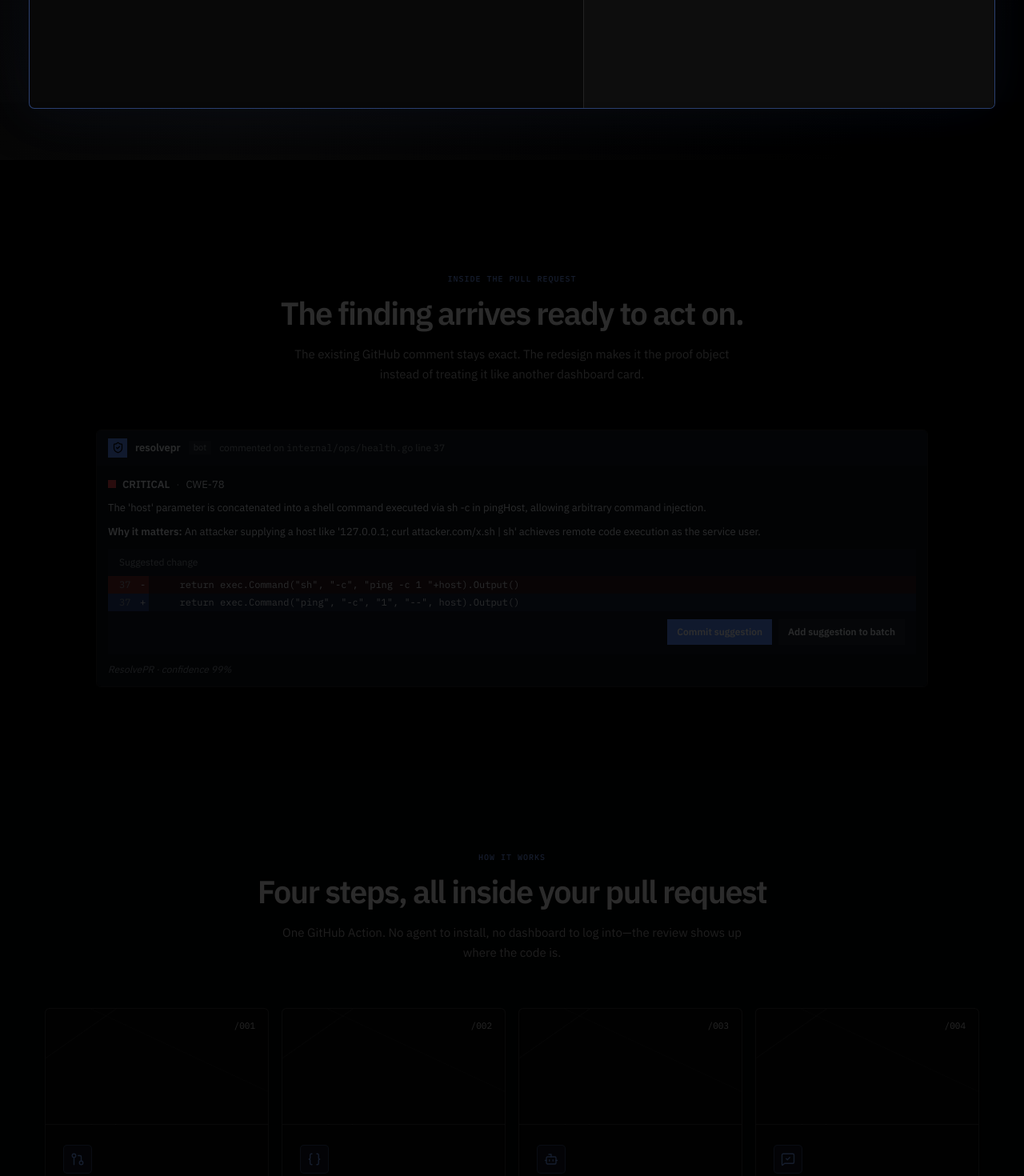
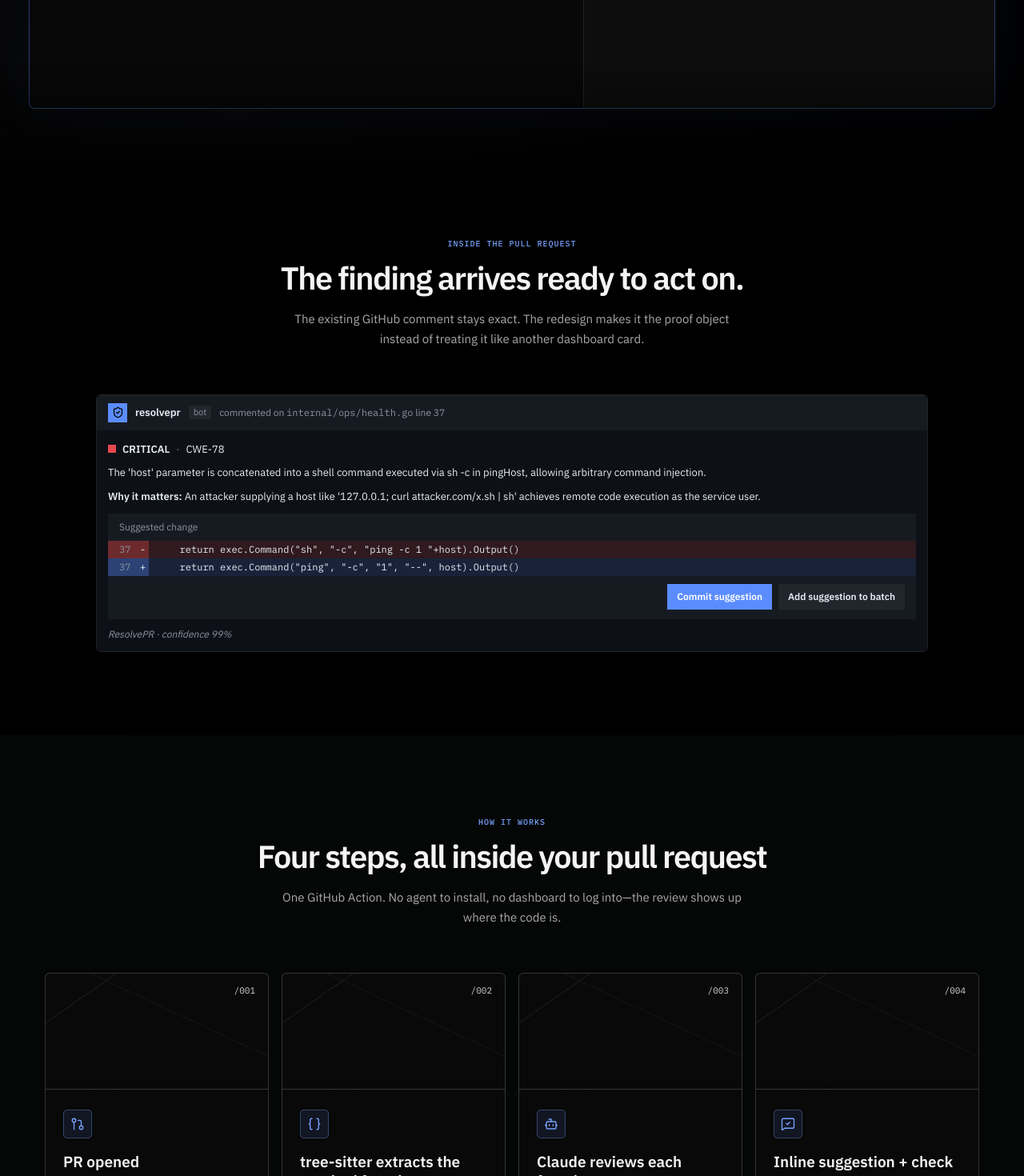
Before and after one commit to ruandee/resolvePR, a Next.js app in the folder resolvepr-dashboard/: page / in a window 1280 px wide. Shown: the part 960-2430 px from the top of the page at 80% size. Built offline with nearby package versions, Linux system fonts and the light colour scheme.

Commit message:
Fix scroll reveals across browsers

```diff
--- a/resolvepr-dashboard/app/globals.css
+++ b/resolvepr-dashboard/app/globals.css
@@ -113,7 +113,7 @@
 }
 @media (prefers-reduced-motion: reduce) {
   .pop-in { animation: none; }
-  .landing-section { animation: none; }
+  .scroll-reveal { opacity: 1; transform: none; animation: none; }
   html { scroll-behavior: auto; }
 }
 
@@ -278,7 +278,8 @@
 .peek-grid { display: grid; grid-template-columns: 1.15fr .85fr; min-height: 444px; }.peek-grid pre { margin: 0; padding: 26px; border-right: 1px solid rgba(255,255,255,.11); color: #9a9a9a; font: 12px/1.8 var(--font-mono); }.peek-grid mark { display: inline-block; margin: 4px -8px; padding: 2px 8px; border-left: 2px solid var(--accent); color: #ededed; background: rgba(91,140,255,.14); }.peek-finding { padding: 30px; background: #0d0d0d; }.peek-finding > span { color: #78a2ff; font: 11px var(--font-mono); }.peek-finding h3 { margin: 16px 0 10px; font-size: 21px; line-height: 1.2; }.peek-finding p { color: #999; font-size: 13px; line-height: 1.55; }
 
 .landing-section { padding: 104px 56px; background: #000; }.section-head { max-width: 720px; margin: 0 auto 56px; text-align: center; }.section-label { margin: 0; color: #78a2ff; font: 500 10px/1 var(--font-mono); letter-spacing: .1em; text-transform: uppercase; }.section-head h2, .install-copy h2 { margin: 16px 0; color: #f4f4f4; font-size: clamp(28px,3.1vw,46px); font-weight: 600; line-height: 1.1; letter-spacing: -.04em; }.section-head > p:last-child, .install-copy > p { max-width: 590px; margin: 0 auto; color: var(--text-secondary); font-size: 15px; line-height: 1.7; }.proof-card { max-width: 1040px; margin: 0 auto; overflow: hidden; border: 1px solid rgba(255,255,255,.14); border-radius: 6px; box-shadow: 0 28px 70px rgba(0,0,0,.38); }
-.landing-section { animation: landing-reveal linear both; animation-timeline: view(); animation-range: entry 8% cover 32%; }
+.scroll-reveal { opacity: 0; transform: translateY(44px); }
+.scroll-reveal.is-visible { animation: landing-reveal .8s cubic-bezier(.22,1,.36,1) both; }
 @keyframes landing-reveal { from { opacity: .18; transform: translateY(44px); } to { opacity: 1; transform: none; } }
 .proof-section { position: relative; z-index: 1; margin-top: -120px; padding-top: 220px; background: linear-gradient(to bottom, transparent 0, #000 180px); }
 .steps-section { background: #050606; }.landing-steps { display: grid; grid-template-columns: repeat(4,minmax(0,1fr)); gap: 16px; max-width: 1500px; margin: 0 auto; padding: 0; list-style: none; }.landing-steps li { display: flex; min-height: 390px; flex-direction: column; overflow: hidden; border: 1px solid rgba(255,255,255,.18); border-radius: 6px; background: #090909; }.step-pattern { position: relative; height: 145px; border-bottom: 1px solid rgba(255,255,255,.18); background-image: linear-gradient(145deg,transparent 18%,rgba(255,255,255,.11) 18.2%,transparent 18.5%),linear-gradient(25deg,transparent 62%,rgba(255,255,255,.07) 62.2%,transparent 62.5%); }.step-pattern span { position: absolute; top: 14px; right: 16px; color: #d5d5d5; font: 11px var(--font-mono); }.step-copy { display: flex; flex: 1; flex-direction: column; padding: 25px 22px 28px; }.step-icon { display: inline-flex; width: fit-content; margin-bottom: 18px; padding: 8px; border: 1px solid rgba(120,162,255,.35); border-radius: 5px; color: #78a2ff; background: rgba(91,140,255,.1); }.step-copy h3 { margin: 0 0 12px; font-size: 19px; font-weight: 600; line-height: 1.25; }.step-copy p { margin: 0; color: var(--text-secondary); font-size: 13px; line-height: 1.65; }.step-copy > span:not(.step-icon) { margin-top: auto; padding-top: 24px; color: #c9c9c9; font-size: 12px; }
--- a/resolvepr-dashboard/app/page.tsx
+++ b/resolvepr-dashboard/app/page.tsx
@@ -3,6 +3,7 @@
 import { CheckRun } from '@/components/check-run'
 import { CopyButton } from '@/components/copy-button'
 import { GithubComment } from '@/components/github-comment'
+import { ScrollReveal } from '@/components/scroll-reveal'
 import { SiteFooter, SiteHeader } from '@/components/site-chrome'
 import { SourceView } from '@/components/source-view'
 import { SeverityBadge } from '@/components/ui/severity-badge'
@@ -56,12 +57,12 @@
           </div>
         </section>
 
-        <section className="landing-section proof-section" id="what-you-get">
+        <ScrollReveal className="landing-section proof-section" id="what-you-get">
           <SectionHead eyebrow="Inside the pull request" title="The finding arrives ready to act on." body="The existing GitHub comment stays exact. The redesign makes it the proof object instead of treating it like another dashboard card." />
           <div className="proof-card"><GithubComment finding={heroFinding} before={beforeLine(heroFinding.file, heroFinding.line)} compact /></div>
-        </section>
+        </ScrollReveal>
 
-        <section className="landing-section steps-section" id="how-it-works">
+        <ScrollReveal className="landing-section steps-section" id="how-it-works">
           <SectionHead eyebrow="How it works" title="Four steps, all inside your pull request" body="One GitHub Action. No agent to install, no dashboard to log into—the review shows up where the code is." />
           <ol className="landing-steps">
             {STEPS.map(({ title, body, label, icon: Icon }, index) => (
@@ -71,25 +72,25 @@
               </li>
             ))}
           </ol>
-        </section>
+        </ScrollReveal>
 
-        <section className="landing-section compare-section" id="why-ast">
+        <ScrollReveal className="landing-section compare-section" id="why-ast">
           <SectionHead eyebrow="Why AST chunking" title="Review the function, not the file" body="The visual hierarchy makes the difference immediate: unrelated context fades away while the changed function stays in focus." />
           <div className="landing-compare">
             <div className="compare-card"><div className="compare-title"><span>What a file-based scanner sends</span><span>{TRANSFER_TOTAL_LINES} lines</span></div><div className="compare-overflow"><SourceView source={TRANSFER_SOURCE} lang="go" range={[1, 12]} dimAll dimOpacity={0.35} showChunkLabels={false} style={{ background: 'transparent' }} /><p>⋯ {TRANSFER_FUNC_START - 14} more unrelated lines ⋯</p><SourceView source={TRANSFER_SOURCE} lang="go" range={[TRANSFER_FUNC_START - 1, TRANSFER_TOTAL_LINES]} dimAll dimOpacity={0.35} showChunkLabels={false} style={{ background: 'transparent' }} /></div></div>
             <div className="compare-card focused"><div className="compare-title"><span>What {SITE_NAME} sends</span><span>4 lines · changed</span></div><SourceView source={TRANSFER_SOURCE} lang="go" range={[TRANSFER_CHUNK.start_line, TRANSFER_CHUNK.end_line]} chunks={[TRANSFER_CHUNK]} changedLines={TRANSFER_CHUNK.changed_lines} style={{ background: 'transparent' }} wrapLines pins={[{ line: TRANSFER_FINDING.line, node: <div className="finding-pin"><SeverityBadge severity={TRANSFER_FINDING.severity} /><span><b>{TRANSFER_FINDING.cwe}</b> · line {TRANSFER_FINDING.line} — {TRANSFER_FINDING.summary}</span></div> }]} /></div>
           </div>
-        </section>
+        </ScrollReveal>
 
-        <section className="landing-section check-section">
+        <ScrollReveal className="landing-section check-section">
           <SectionHead eyebrow="What you get" title="An inline suggestion and a check run" body="Findings arrive pinned to the diff line. A check run summarises the PR and fails it when anything HIGH or CRITICAL is present." />
           <div className="check-card"><CheckRun findings={vulnFixture.findings} stats={vulnFixture.stats} /></div>
-        </section>
+        </ScrollReveal>
 
-        <section className="landing-section install-section" id="try-it">
+        <ScrollReveal className="landing-section install-section" id="try-it">
           <div className="install-copy"><p className="section-label">Try it</p><h2>One workflow file</h2><p>Runs in your own GitHub Actions with your own Anthropic API key. Nothing leaves your repo except the functions being reviewed.</p><a className="install-link" href={REPO_URL} target="_blank" rel="noreferrer">View repository →</a></div>
           <div className="workflow-card"><div><code>.github/workflows/resolvepr.yml</code><CopyButton text={INSTALL_SNIPPET} /></div><pre className="code-scroll"><code>{INSTALL_SNIPPET}</code></pre></div>
-        </section>
+        </ScrollReveal>
       </main>
       <SiteFooter />
     </>
--- /dev/null
+++ b/resolvepr-dashboard/components/scroll-reveal.tsx
@@ -0,0 +1,28 @@
+'use client'
+
+import { useEffect, useRef, useState, type ReactNode } from 'react'
+
+export function ScrollReveal({ children, className, id }: { children: ReactNode; className: string; id?: string }) {
+  const sectionRef = useRef<HTMLElement>(null)
+  const [visible, setVisible] = useState(false)
+
+  useEffect(() => {
+    const section = sectionRef.current
+    if (!section) return
+    if (window.matchMedia('(prefers-reduced-motion: reduce)').matches) {
+      return
+    }
+
+    const observer = new IntersectionObserver(([entry]) => {
+      if (entry.isIntersecting) {
+        setVisible(true)
+        observer.disconnect()
+      }
+    }, { threshold: 0.12 })
+
+    observer.observe(section)
+    return () => observer.disconnect()
+  }, [])
+
+  return <section ref={sectionRef} id={id} className={`${className} scroll-reveal${visible ? ' is-visible' : ''}`}>{children}</section>
+}
```
